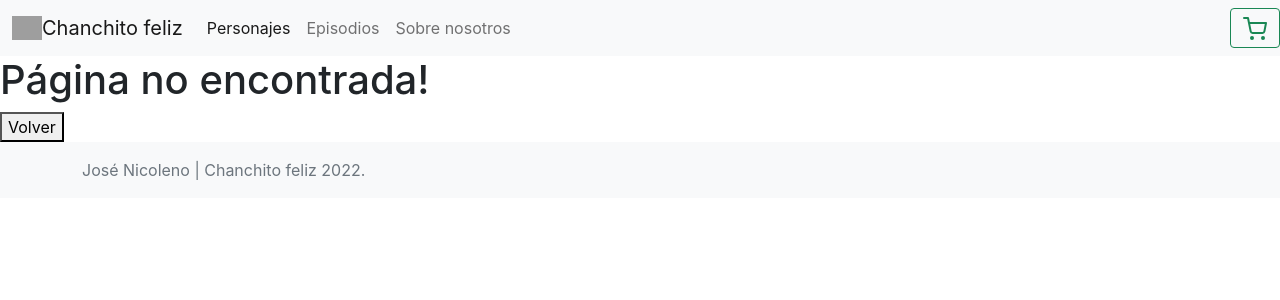
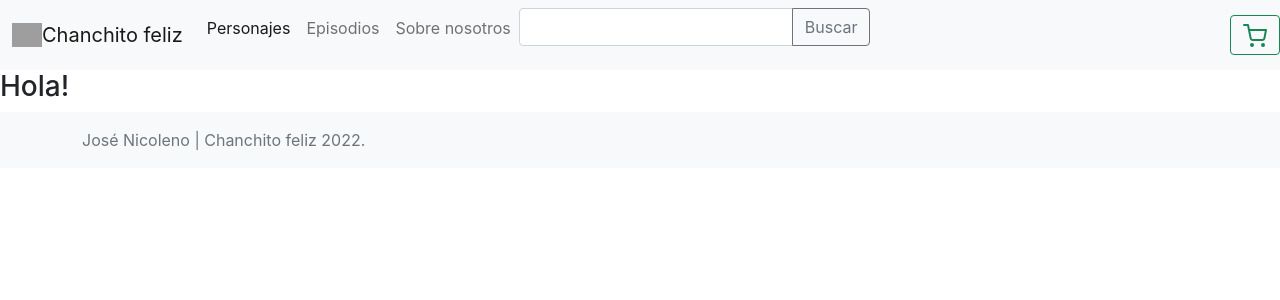
Before and after one commit to josenicoleno/chanchitofeliz-josenicoleno, a React (Create React App) app: page /sobre-nostros in a window 1280 px wide. Shown: the top 300 px of the page. Built offline with nearby package versions, Linux system fonts and the light colour scheme; grey boxes are pictures that could not be loaded.

Commit message:
Se agregan unas páginas

```diff
--- /dev/null
+++ b/src/SobreNostros.js
@@ -0,0 +1,9 @@
+import React from "react";
+
+const SobreNosotros = () => {
+    return <div>
+        <h3>Hola!</h3>
+    </div>
+}
+
+export default SobreNosotros;
--- a/src/components/NavBar.js
+++ b/src/components/NavBar.js
@@ -1,5 +1,6 @@
 import CartWidget from './CartWidget'
 import { Link, NavLink } from 'react-router-dom';
+import SearchForm from './SearchForm';
 
 const NavBar = () => {
     return (
@@ -18,12 +19,15 @@ const NavBar = () => {
                             <Link className="nav-link" to="episodios">Episodios</Link>
                         </li>
                         <li className="nav-item">
-                            <Link className="nav-link" to="/">Sobre nosotros</Link>
+                            <Link className="nav-link" to="sobre-nostros">Sobre nosotros</Link>
+                        </li>
+                        <li className="nav-item">
+                            <SearchForm />
                         </li>
                     </ul>
                 </div>
             </div>
-            <Link to="carrito"><CartWidget/></Link>
+            <Link to="carrito"><CartWidget /></Link>
         </nav>
     );
 };
--- a/src/components/PageNotFound.js
+++ b/src/components/PageNotFound.js
@@ -1,10 +1,13 @@
 import React from "react";
 
 const PageNotFound = ()=>{
+    function Volver () {
+        window.history.back()
+    }
     return (
     <div>
         <h1>Página no encontrada!</h1>
-        <button>Volver</button>
+        <button onClick={Volver}>Volver</button>
     </div>)
 }
 export default PageNotFound;
--- /dev/null
+++ b/src/components/SearchForm.js
@@ -0,0 +1,11 @@
+import React from "react";
+
+const SearchForm = () => {
+    return <form>
+        <div className="input-group mb-3">
+            <input type="text" className="form-control"/>
+            <button className="btn btn-outline-secondary" type="button">Buscar</button>
+        </div>
+    </form>
+}
+export default SearchForm;
--- a/src/index.js
+++ b/src/index.js
@@ -11,6 +11,7 @@ import ItemListContainer from './components/ItemListContainer';
 import { Cart } from './cart/Cart';
 import NavBar from './components/NavBar';
 import Footer from './components/Footer';
+import SobreNosotros from './SobreNostros';
 
 const root = createRoot(document.getElementById('root'));
 root.render(
@@ -24,6 +25,7 @@ root.render(
             <Route path='episodio/:id' element={<EpisodeDetailContainer />} />
             <Route path='*' element={<PageNotFound />} />
             <Route path='carrito' element={<Cart/> } />
+            <Route path='sobre-nostros' element={<SobreNosotros/> } />
         </Routes>
         <Footer />
     </BrowserRouter>
```
